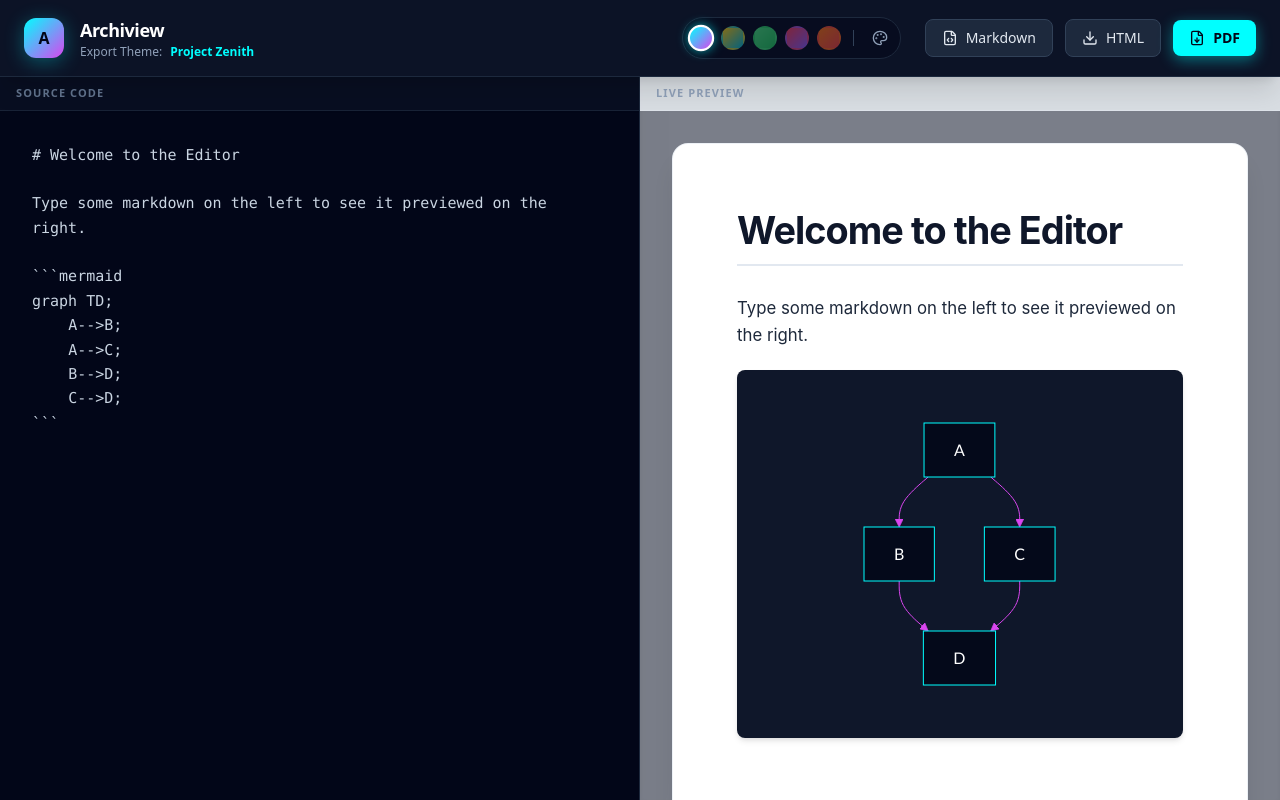
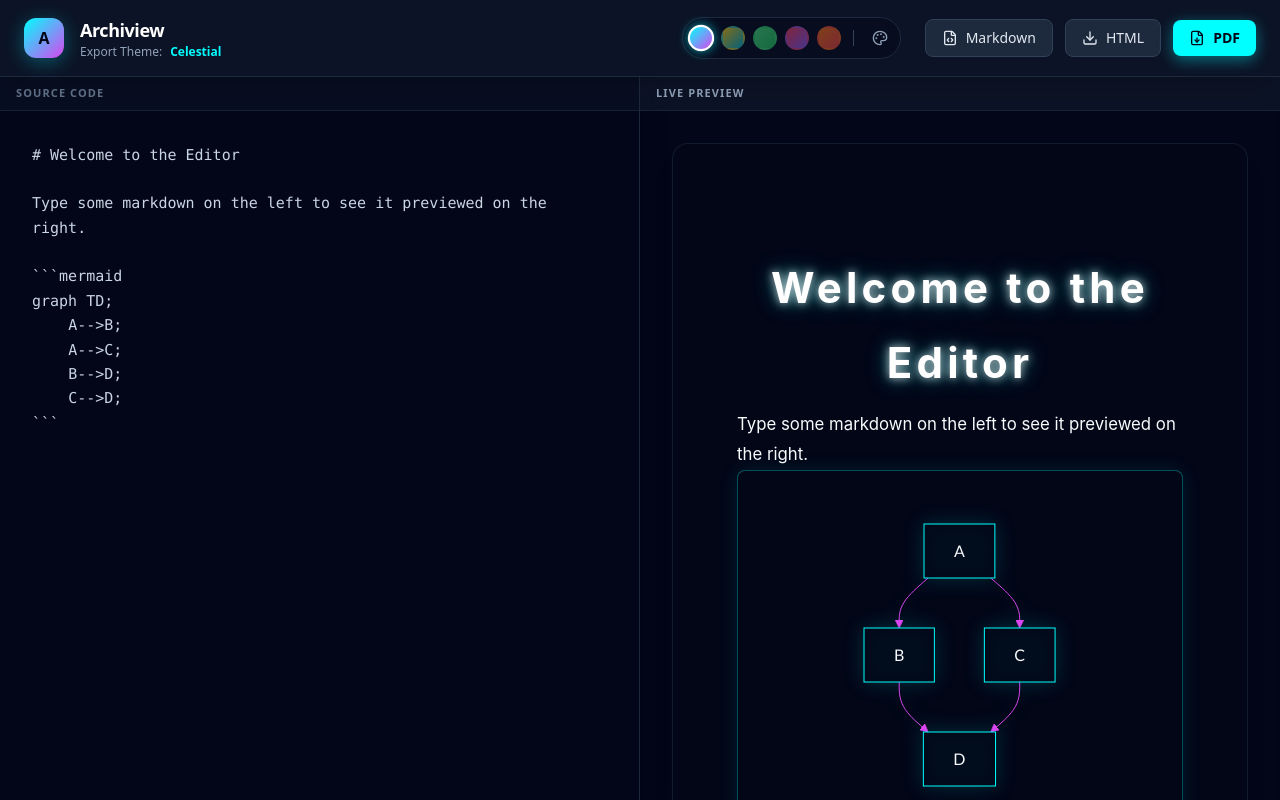
Before and after one commit to pd241008/Archiview, a Next.js app in the folder frontend/: page /editor in a window 1280 px wide. Built offline with nearby package versions, Linux system fonts and the light colour scheme.

Commit message:
feat: rebrand project to Celestial and implement dark neon theme for markdown preview

```diff
--- a/frontend/src/app/globals.css
+++ b/frontend/src/app/globals.css
@@ -5,23 +5,25 @@
   --color-background: #ffffff;
 }
 
-@media print {
-  @page { margin: 1.5cm; }
-  body, html, .markdown-preview {
-    background-color: #020617 !important;
-    color: #f8fafc !important;
+/* Premium Dark Neon Markdown Styles */
+.markdown-preview {
+  background-color: #020617;
+  color: #f8fafc;
+  font-family: -apple-system, BlinkMacSystemFont, "Segoe UI", Helvetica, Arial, sans-serif;
+  line-height: 1.8;
+  font-size: 1.05rem;
+  /* these are required to make printing exact color */
   -webkit-print-color-adjust: exact !important;
   print-color-adjust: exact !important;
 }
 
-  .markdown-preview,
 .markdown-preview p,
 .markdown-preview span,
 .markdown-preview div,
 .markdown-preview td,
 .markdown-preview th,
 .markdown-preview li {
-    color: #f8fafc !important;
+  color: #f8fafc;
 }
 
 .markdown-preview h1,
@@ -30,93 +32,127 @@
 .markdown-preview h4,
 .markdown-preview h5,
 .markdown-preview h6 {
-    color: #ffffff !important;
+  color: #ffffff;
   font-family: "Inter", sans-serif;
+  font-weight: 700;
+  letter-spacing: -0.025em;
 }
 
 .markdown-preview h1 {
   font-size: 2.5em; text-align: center; letter-spacing: 0.1em;
   margin-top: 1em; margin-bottom: 0.2em;
-    text-shadow: 0 0 10px rgba(255, 255, 255, 0.8), 0 0 20px rgba(var(--theme-primary-rgb), 0.5) !important;
+  text-shadow: 0 0 10px rgba(255, 255, 255, 0.8), 0 0 20px rgba(var(--theme-primary-rgb), 0.5);
 }
 
 .markdown-preview h2 {
-    font-size: 1.25em; color: var(--theme-primary) !important;
-    background: linear-gradient(90deg, rgba(var(--theme-primary-rgb), 0.2) 0%, rgba(var(--theme-secondary-rgb), 0.1) 50%, transparent 100%) !important;
-    border-left: 4px solid var(--theme-primary) !important; padding: 0.6em 1em; margin-top: 2.5em; margin-bottom: 1em;
+  font-size: 1.25em; color: var(--theme-primary);
+  background: linear-gradient(90deg, rgba(var(--theme-primary-rgb), 0.2) 0%, rgba(var(--theme-secondary-rgb), 0.1) 50%, transparent 100%);
+  border-left: 4px solid var(--theme-primary); padding: 0.6em 1em; margin-top: 2.5em; margin-bottom: 1em;
   border-radius: 0 4px 4px 0; text-transform: uppercase; letter-spacing: 0.05em; display: flex; align-items: center;
-    text-shadow: 0 0 8px rgba(var(--theme-primary-rgb), 0.6) !important;
-    box-shadow: inset 20px 0 30px -15px rgba(var(--theme-primary-rgb), 0.2) !important;
+  text-shadow: 0 0 8px rgba(var(--theme-primary-rgb), 0.6);
+  box-shadow: inset 20px 0 30px -15px rgba(var(--theme-primary-rgb), 0.2);
 }
 
 .markdown-preview h2::before {
   content: "■"; margin-right: 12px; color: var(--theme-primary); font-size: 0.8em;
-    text-shadow: 0 0 12px var(--theme-primary) !important;
+  text-shadow: 0 0 12px var(--theme-primary);
 }
 
 .markdown-preview h3 {
-    font-size: 1.15em; color: var(--theme-secondary) !important; margin-top: 1.5em;
-    text-shadow: 0 0 8px rgba(var(--theme-secondary-rgb), 0.6) !important;
+  font-size: 1.15em; color: var(--theme-secondary); margin-top: 1.5em;
+  text-shadow: 0 0 8px rgba(var(--theme-secondary-rgb), 0.6);
 }
-  .markdown-preview a { color: var(--theme-primary) !important; text-decoration: none; font-weight: 500; text-shadow: 0 0 5px rgba(var(--theme-primary-rgb),0.4) !important;}
-  .markdown-preview strong { color: #ffffff !important; font-weight: 700; text-shadow: 0 0 2px rgba(255,255,255,0.4) !important;}
+.markdown-preview a { color: var(--theme-primary); text-decoration: none; font-weight: 500; text-shadow: 0 0 5px rgba(var(--theme-primary-rgb),0.4);}
+.markdown-preview strong { color: #ffffff; font-weight: 700; text-shadow: 0 0 2px rgba(255,255,255,0.4);}
 
 .markdown-preview blockquote {
-    border-left: 4px solid var(--theme-secondary) !important;
-    background: linear-gradient(90deg, rgba(var(--theme-secondary-rgb), 0.15) 0%, transparent 100%) !important;
-    color: #e2e8f0 !important;
+  border-left: 4px solid var(--theme-secondary);
+  background: linear-gradient(90deg, rgba(var(--theme-secondary-rgb), 0.15) 0%, transparent 100%);
+  color: #e2e8f0;
   padding: 1em 1.5em; margin: 1.5em 0; font-style: italic;
-    box-shadow: inset 10px 0 20px -10px rgba(var(--theme-secondary-rgb), 0.2) !important;
+  border-radius: 0 0.5rem 0.5rem 0;
+  box-shadow: inset 10px 0 20px -10px rgba(var(--theme-secondary-rgb), 0.2);
 }
 
-  .markdown-preview li::marker { color: var(--theme-primary) !important; text-shadow: 0 0 5px var(--theme-primary) !important;}
+.markdown-preview ul, .markdown-preview ol {
+  padding-left: 1.5em;
+  margin-bottom: 1.25em;
+}
+
+.markdown-preview li { margin-bottom: 0.5em; }
+
+.markdown-preview li::marker { color: var(--theme-primary); text-shadow: 0 0 5px var(--theme-primary);}
 
 .markdown-preview table {
   width: 100%; border-collapse: separate; border-spacing: 0; margin-bottom: 1.5em;
-    background: rgba(2, 6, 23, 0.8) !important;
-    border: 1px solid var(--theme-primary) !important;
-    box-shadow: 0 0 15px rgba(var(--theme-primary-rgb), 0.1) !important;
+  background: rgba(2, 6, 23, 0.8);
+  border: 1px solid var(--theme-primary);
+  box-shadow: 0 0 15px rgba(var(--theme-primary-rgb), 0.1);
   border-radius: 6px;
 }
 
 .markdown-preview th, .markdown-preview td {
-    border: 1px solid rgba(var(--theme-primary-rgb), 0.15) !important; padding: 0.85em 1em; text-align: left;
+  border: 1px solid rgba(var(--theme-primary-rgb), 0.15); padding: 0.85em 1em; text-align: left;
 }
 
 .markdown-preview th {
-    background: rgba(var(--theme-primary-rgb), 0.15) !important; font-weight: 700; color: var(--theme-primary) !important;
-    text-transform: uppercase; border-bottom: 2px solid var(--theme-primary) !important;
-    text-shadow: 0 0 8px rgba(var(--theme-primary-rgb), 0.5) !important;
+  background: rgba(var(--theme-primary-rgb), 0.15); font-weight: 700; color: var(--theme-primary);
+  text-transform: uppercase; border-bottom: 2px solid var(--theme-primary);
+  text-shadow: 0 0 8px rgba(var(--theme-primary-rgb), 0.5);
 }
 
 .markdown-preview code {
-    background: rgba(var(--theme-primary-rgb), 0.1) !important; color: var(--theme-primary) !important; padding: 0.2em 0.4em;
-    border: 1px solid rgba(var(--theme-primary-rgb), 0.3) !important;
-    text-shadow: 0 0 5px rgba(var(--theme-primary-rgb), 0.3) !important;
+  background: rgba(var(--theme-primary-rgb), 0.1); color: var(--theme-primary); padding: 0.2em 0.4em;
+  border: 1px solid rgba(var(--theme-primary-rgb), 0.3);
+  border-radius: 0.25rem;
+  text-shadow: 0 0 5px rgba(var(--theme-primary-rgb), 0.3);
+  font-family: ui-monospace, SFMono-Regular, Menlo, Monaco, Consolas, "Liberation Mono", "Courier New", monospace;
+  font-size: 0.85em;
 }
 
 .markdown-preview pre {
-    background: #020617 !important; padding: 1.25em; overflow-x: auto; margin-bottom: 1.5em;
-    border: 1px solid rgba(var(--theme-primary-rgb), 0.3) !important;
-    box-shadow: 0 0 20px rgba(var(--theme-primary-rgb), 0.1) !important;
+  background: #020617; padding: 1.25em; overflow-x: auto; margin-bottom: 1.5em;
+  border: 1px solid rgba(var(--theme-primary-rgb), 0.3);
+  box-shadow: 0 0 20px rgba(var(--theme-primary-rgb), 0.1);
+  border-radius: 0.5rem;
 }
 
 .markdown-preview pre code {
-    background: transparent !important; color: #f8fafc !important; border: none !important;
-    text-shadow: none !important;
+  background: transparent; color: #f8fafc; border: none;
+  text-shadow: none;
+  font-size: 0.9em;
+  padding: 0;
 }
 
 .markdown-preview hr {
   border: 0; height: 2px;
-    background: linear-gradient(90deg, transparent, var(--theme-secondary), var(--theme-primary), transparent) !important;
+  background: linear-gradient(90deg, transparent, var(--theme-secondary), var(--theme-primary), transparent);
   margin: 3em 0;
-    box-shadow: 0 0 15px rgba(var(--theme-primary-rgb), 0.6) !important;
+  box-shadow: 0 0 15px rgba(var(--theme-primary-rgb), 0.6);
+}
+
+.markdown-preview img {
+  max-width: 100%;
+  border-radius: 0.5rem;
+  margin: 1.5em auto;
+  display: block;
+  box-shadow: 0 10px 15px -3px rgba(0, 0, 0, 0.1);
 }
 
 .mermaid-wrapper svg {
   filter: drop-shadow(0 0 10px rgba(var(--theme-primary-rgb), 0.2));
 }
+
+@media print {
+  @page { margin: 1.5cm; }
+
+  body, html, .markdown-preview {
+    background-color: #020617 !important;
+    -webkit-print-color-adjust: exact !important;
+    print-color-adjust: exact !important;
   }
+}
+
 ::-webkit-scrollbar {
   width: 8px;
   height: 8px;
@@ -134,117 +170,3 @@
 ::-webkit-scrollbar-thumb:hover {
   background: #64748b;
 }
-
-/* Premium Markdown Typography Styles */
-.markdown-preview {
-  color: #1e293b;
-  font-family: -apple-system, BlinkMacSystemFont, "Segoe UI", Helvetica, Arial, sans-serif;
-  line-height: 1.7;
-  font-size: 1.05rem;
-}
-
-.markdown-preview h1,
-.markdown-preview h2,
-.markdown-preview h3,
-.markdown-preview h4,
-.markdown-preview h5,
-.markdown-preview h6 {
-  color: #0f172a;
-  font-weight: 700;
-  margin-top: 2em;
-  margin-bottom: 0.75em;
-  letter-spacing: -0.025em;
-}
-
-.markdown-preview h1 {
-  font-size: 2.25em;
-  border-bottom: 2px solid #e2e8f0;
-  padding-bottom: 0.3em;
-  margin-top: 0;
-}
-
-.markdown-preview h2 {
-  font-size: 1.75em;
-  border-bottom: 1px solid #e2e8f0;
-  padding-bottom: 0.3em;
-}
-
-.markdown-preview h3 { font-size: 1.35em; }
-.markdown-preview p { margin-bottom: 1.25em; }
-.markdown-preview a { color: #4f46e5; text-decoration: none; font-weight: 500; }
-.markdown-preview a:hover { text-decoration: underline; }
-
-.markdown-preview blockquote {
-  border-left: 4px solid #6366f1;
-  background: #e0e7ff;
-  color: #312e81;
-  padding: 1em 1.5em;
-  margin: 1.5em 0;
-  border-radius: 0 0.5rem 0.5rem 0;
-  font-style: italic;
-}
-
-.markdown-preview ul, .markdown-preview ol {
-  padding-left: 1.5em;
-  margin-bottom: 1.25em;
-}
-
-.markdown-preview li { margin-bottom: 0.5em; }
-
-.markdown-preview code {
-  background: #f1f5f9;
-  color: #db2777;
-  padding: 0.2em 0.4em;
-  border-radius: 0.25rem;
-  font-size: 0.85em;
-  font-family: ui-monospace, SFMono-Regular, Menlo, Monaco, Consolas, "Liberation Mono", "Courier New", monospace;
-}
-
-.markdown-preview pre {
-  background: #0f172a;
-  padding: 1.25em;
-  border-radius: 0.5rem;
-  overflow-x: auto;
-  margin-bottom: 1.5em;
-  box-shadow: 0 4px 6px -1px rgba(0, 0, 0, 0.1), 0 2px 4px -1px rgba(0, 0, 0, 0.06);
-}
-
-.markdown-preview pre code {
-  background: transparent;
-  color: #e2e8f0;
-  padding: 0;
-  font-size: 0.9em;
-}
-
-.markdown-preview table {
-  width: 100%;
-  border-collapse: collapse;
-  margin-bottom: 1.5em;
-}
-
-.markdown-preview th, .markdown-preview td {
-  border: 1px solid #e2e8f0;
-  padding: 0.75em 1em;
-  text-align: left;
-}
-
-.markdown-preview th {
-  background: #f8fafc;
-  font-weight: 600;
-  color: #475569;
-}
-
-.markdown-preview img {
-  max-width: 100%;
-  border-radius: 0.5rem;
-  margin: 1.5em auto;
-  display: block;
-  box-shadow: 0 10px 15px -3px rgba(0, 0, 0, 0.1), 0 4px 6px -2px rgba(0, 0, 0, 0.05);
-}
-
-.markdown-preview hr {
-  border: 0;
-  height: 1px;
-  background: #e2e8f0;
-  margin: 2em 0;
-}
--- a/frontend/src/components/MarkdownEditor.tsx
+++ b/frontend/src/components/MarkdownEditor.tsx
@@ -139,15 +139,13 @@ export default function MarkdownEditor() {
 
   return (
     <div className="flex flex-col h-screen overflow-hidden bg-slate-950 text-slate-100 print:h-auto print:block print:overflow-visible">
-      {/* Inject Dynamic Print Variables */}
+      {/* Inject Dynamic Theme Variables */}
       <style>{`
-        @media print {
-          :root {
-            --theme-primary: ${activePalette.primaryHex};
-            --theme-primary-rgb: ${activePalette.primaryRgb};
-            --theme-secondary: ${activePalette.secondaryHex};
-            --theme-secondary-rgb: ${activePalette.secondaryRgb};
-          }
+        :root {
+          --theme-primary: ${activePalette.primaryHex};
+          --theme-primary-rgb: ${activePalette.primaryRgb};
+          --theme-secondary: ${activePalette.secondaryHex};
+          --theme-secondary-rgb: ${activePalette.secondaryRgb};
         }
       `}</style>
 
@@ -247,13 +245,13 @@ export default function MarkdownEditor() {
         </div>
 
         {/* Preview Pane */}
-        <div className="w-1/2 overflow-y-auto bg-slate-100/50 print:w-full print:block print:overflow-visible shadow-inner relative">
-          <div className="sticky top-0 z-10 flex items-center px-4 py-2 bg-slate-100/80 backdrop-blur-md border-b border-slate-200/60 text-[11px] font-bold text-slate-400 uppercase tracking-widest print:hidden">
+        <div className="w-1/2 overflow-y-auto bg-slate-950/50 print:w-full print:block print:overflow-visible shadow-inner relative">
+          <div className="sticky top-0 z-10 flex items-center px-4 py-2 bg-slate-900/80 backdrop-blur-md border-b border-slate-800/80 text-[11px] font-bold text-slate-400 uppercase tracking-widest print:hidden">
             Live Preview
           </div>
           <div className="p-8 pb-32">
             <div
-              className="max-w-[850px] mx-auto bg-white p-12 sm:p-16 rounded-2xl shadow-xl border border-slate-200/60 markdown-preview print:max-w-none print:p-0 print:m-0 print:border-none print:shadow-none print:rounded-none print:bg-transparent transition-all duration-300"
+              className="max-w-[850px] mx-auto bg-[#020617] p-12 sm:p-16 rounded-2xl shadow-xl border border-slate-800/60 markdown-preview print:max-w-none print:p-0 print:m-0 print:border-none print:shadow-none print:rounded-none print:bg-transparent transition-all duration-300"
               ref={previewRef}
             >
               <ReactMarkdown
@@ -268,28 +266,18 @@ export default function MarkdownEditor() {
                     }
 
                     return match ? (
-                      <pre className="bg-slate-100 p-4 rounded-lg overflow-x-auto my-4 text-sm font-mono">
+                      <pre>
                         <code className={className} {...rest}>
                           {children}
                         </code>
                       </pre>
                     ) : (
-                      <code className="bg-slate-100 px-1.5 py-0.5 rounded text-sm font-mono text-pink-600" {...rest}>
+                      <code {...rest}>
                         {children}
                       </code>
                     );
                   },
-                  table: ({node, ...props}) => <div className="overflow-x-auto my-6"><table className="w-full text-left border-collapse" {...props} /></div>,
-                  th: ({node, ...props}) => <th className="border-b-2 border-slate-200 px-4 py-2 font-semibold text-slate-800" {...props} />,
-                  td: ({node, ...props}) => <td className="border-b border-slate-200 px-4 py-2" {...props} />,
-                  h1: ({node, ...props}) => <h1 className="text-3xl font-bold mt-8 mb-4 border-b pb-2" {...props} />,
-                  h2: ({node, ...props}) => <h2 className="text-2xl font-bold mt-8 mb-4 border-b pb-2" {...props} />,
-                  h3: ({node, ...props}) => <h3 className="text-xl font-bold mt-6 mb-3" {...props} />,
-                  p: ({node, ...props}) => <p className="my-4 leading-relaxed" {...props} />,
-                  ul: ({node, ...props}) => <ul className="list-disc list-inside my-4 space-y-1" {...props} />,
-                  ol: ({node, ...props}) => <ol className="list-decimal list-inside my-4 space-y-1" {...props} />,
-                  blockquote: ({node, ...props}) => <blockquote className="border-l-4 border-slate-300 pl-4 py-1 my-4 text-slate-600 italic bg-slate-50 rounded-r" {...props} />,
-                  a: ({node, ...props}) => <a className="text-indigo-600 hover:underline" target="_blank" rel="noopener noreferrer" {...props} />,
+                  a: ({node, ...props}) => <a target="_blank" rel="noopener noreferrer" {...props} />,
                 }}
               >
                 {markdown}
--- a/frontend/src/lib/palettes.ts
+++ b/frontend/src/lib/palettes.ts
@@ -9,8 +9,8 @@ export interface Palette {
 
 export const PALETTES: Palette[] = [
   {
-    id: 'zenith',
-    name: 'Project Zenith',
+    id: 'celestial',
+    name: 'Celestial',
     primaryHex: '#00ffff',
     secondaryHex: '#d946ef',
     primaryRgb: '0, 255, 255',
```
Lines whose indentation alone changed are shown as unchanged.
